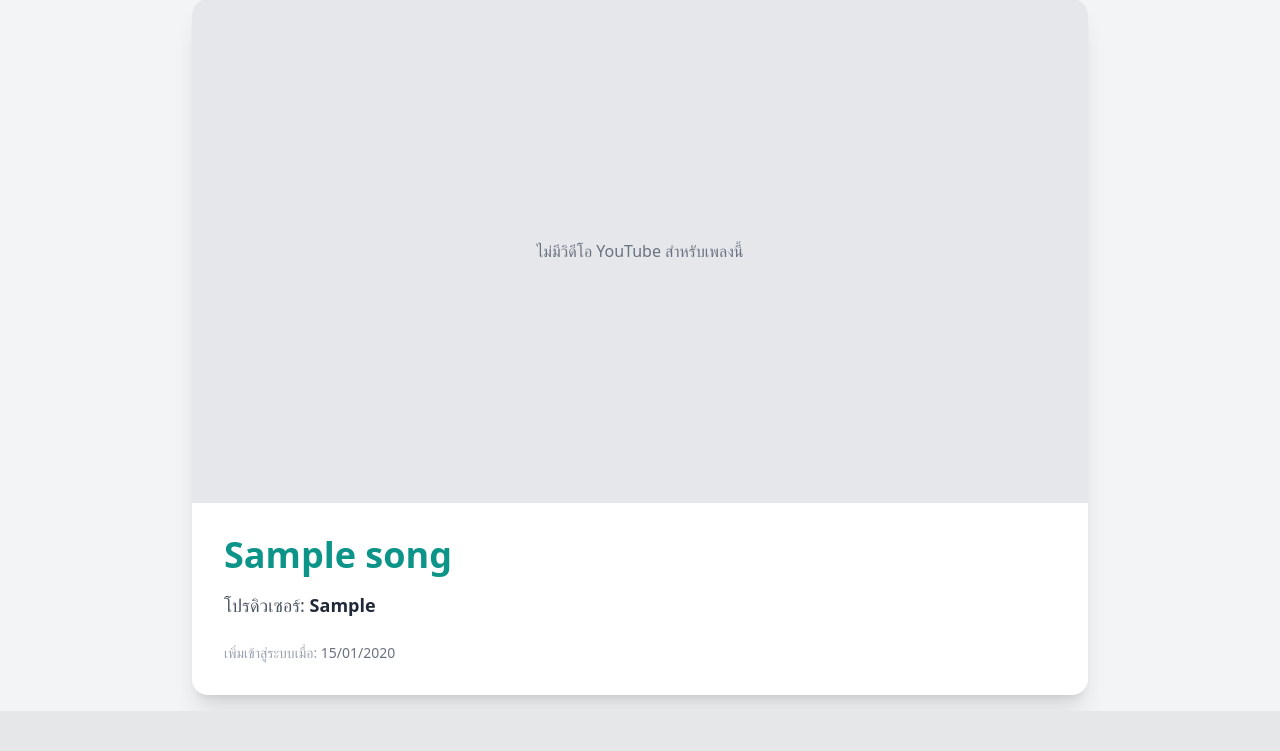
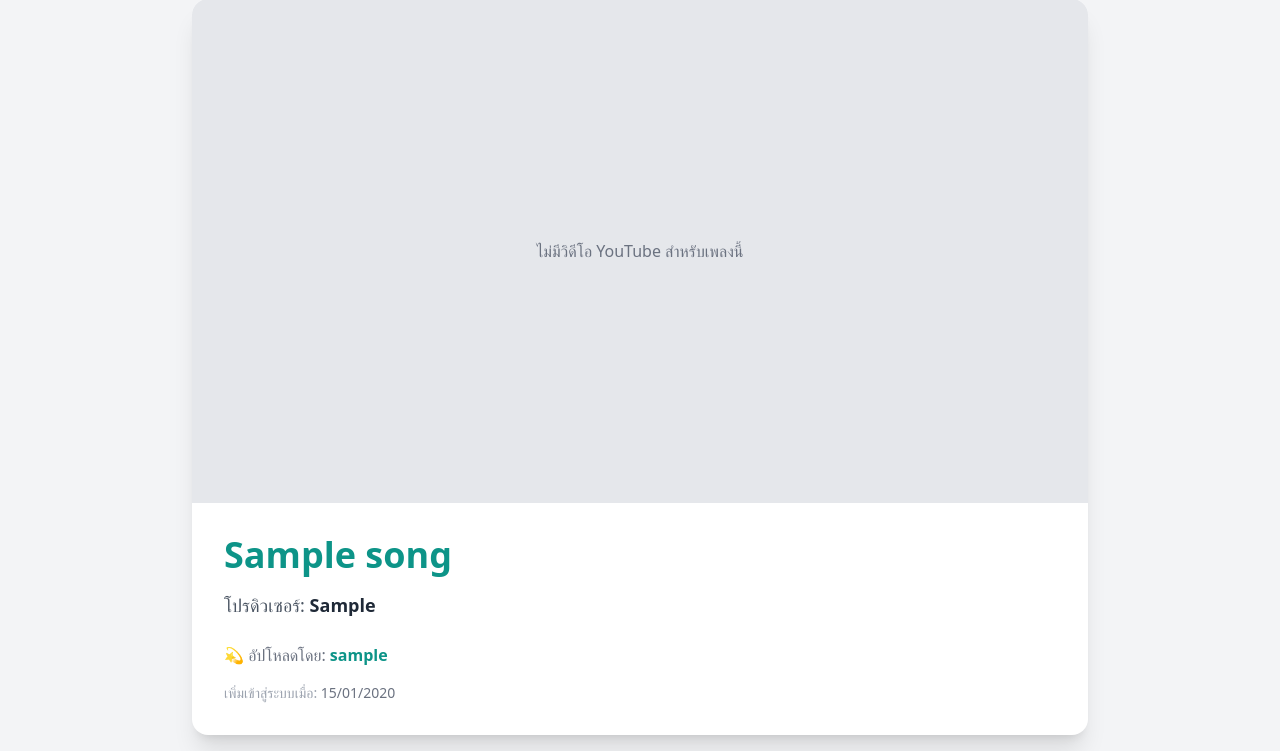
Before and after one commit to blaxlit/Miku_Sekai, a Flask app: page /song/1 in a window 1280 px wide. Shown: the part 185-936 px from the top of the page. Before the commit the page ends 896 px from the top, so only its background shows below. Run offline with Flask 3, Linux system fonts and the light colour scheme; tables that the repository leaves empty hold one stand-in row (values such as "Sample post"); some libraries are stand-ins or nearby versions.

Commit message:
add song detail user upload by

```diff
--- a/templates/song_detail.html
+++ b/templates/song_detail.html
@@ -19,6 +19,9 @@
         <div class="card-body">
             <h1 class="text-4xl font-bold text-teal-600 mb-2">{{ song.title }}</h1>
             <p class="text-lg text-gray-600 mb-4">โปรดิวเซอร์: <span class="font-semibold text-gray-800">{{ song.producer }}</span></p>
+            <p class="text-md text-gray-500 mb-2">
+    💫 อัปโหลดโดย: <span class="font-bold text-teal-600">{{ song.uploader.username }}</span>
+</p>
             <p class="text-sm text-gray-400">เพิ่มเข้าสู่ระบบเมื่อ: <span class="text-gray-500 font-medium">{{ song.date_added.strftime('%d/%m/%Y') }}</span></p>
         </div>
     </div>
```
